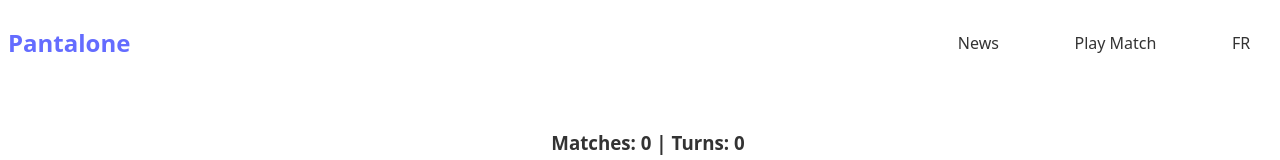
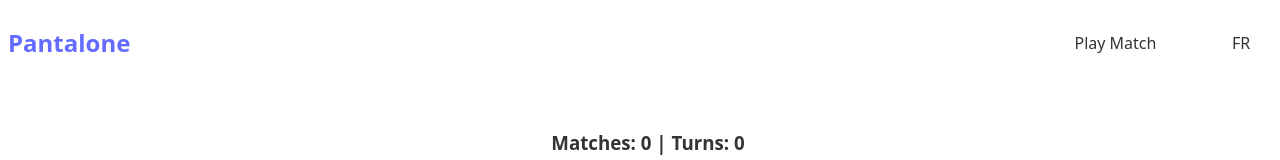
Before and after one commit to StrawberryBeds/games, a React (Vite) app: page /home in a window 1280 px wide. Shown: the top 160 px of the page. Built offline with nearby package versions, Linux system fonts and the light colour scheme.

Commit message:
Removes news link

```diff
--- a/src/componentsShared/Header.jsx
+++ b/src/componentsShared/Header.jsx
@@ -26,7 +26,7 @@ function Header() {
       </button>
 
       <nav className={`header-nav ${isNavOpen ? 'open' : ''}`}>
-        <button onClick={() => { navigate('/news'); closeNav(); }}>{t('news_button')}</button>
+        {/* <button onClick={() => { navigate('/news'); closeNav(); }}>{t('news_button')}</button> */}
         <button onClick={() => { navigate('/cardset/0'); closeNav(); }}>{t('play_match_button')}</button>
         {/* <button onClick={() => { navigate('/slide/0'); closeNav(); }}>{t('play_slide_button')}</button> */}
         {/* <button onClick={() => { navigate('/cardset/1'); closeNav(); }}>{t('play_slide_button')}</button> */}
```
